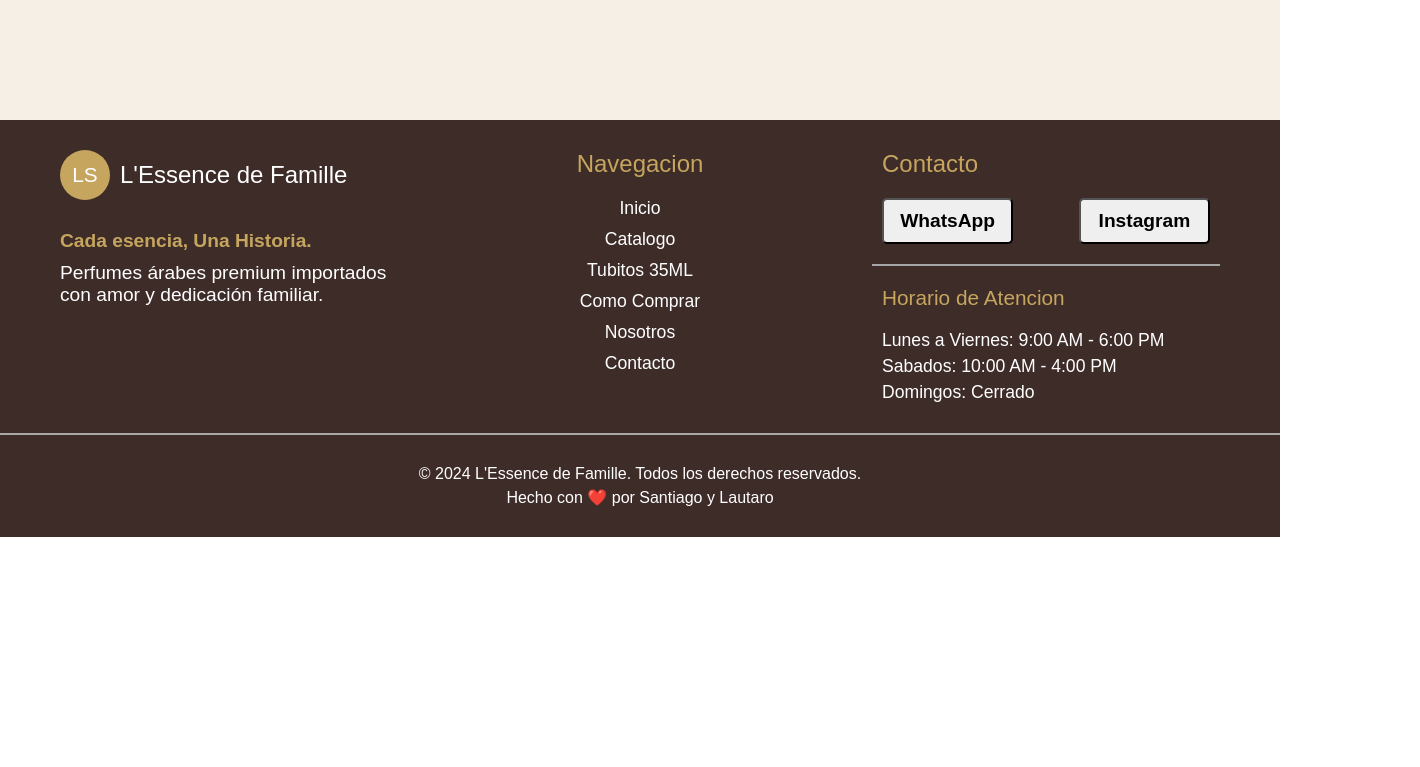
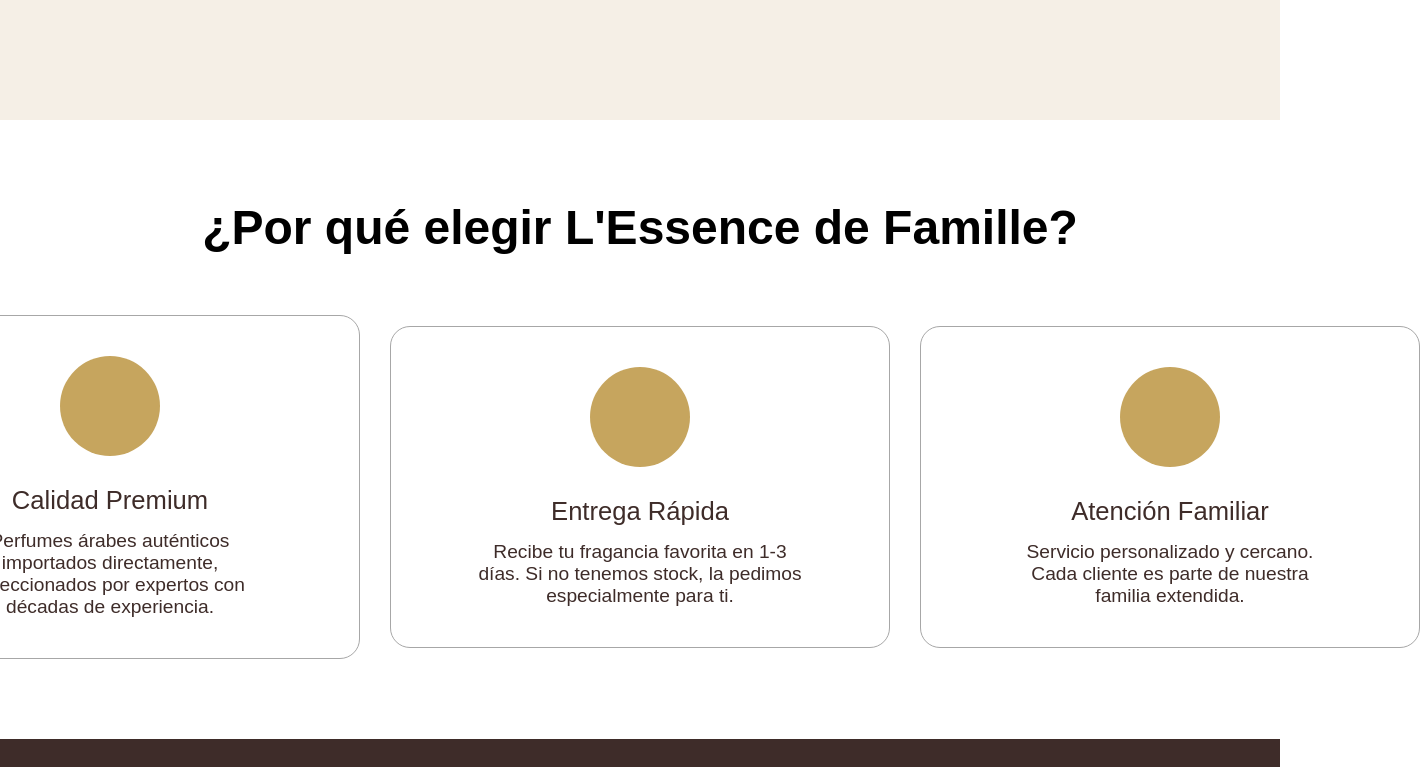
Before and after one commit to LautyDeveloper/l-essence-d-famille, a React (Vite) app: page / in a window 1280 px wide. Shown: the part 680-1447 px from the top of the page, 1420 px wide, since content can reach past the window. Before the commit the page ends 1217 px from the top, so only its background shows below. Built offline with nearby package versions, Linux system fonts and the light colour scheme.

Commit message:
Desarrollo seccion de Por que Elegirnos, de pagina Inicio.

```diff
--- /dev/null
+++ b/src/components/cards/card.css
@@ -0,0 +1,39 @@
+.card {
+  width: 500px;
+  height: auto;
+  display: flex;
+  flex-direction: column;
+  justify-content: center;
+  align-items: center;
+  gap: 30px;
+  padding: 40px 10px;
+  border-radius: 20px;
+  border: 1px solid var(--borderColor);
+}
+.card .card-icon-container {
+  width: 100px;
+  height: 100px;
+  display: grid;
+  place-items: center;
+  border-radius: 50%;
+  background-color: var(--colorGolden);
+}
+.card .card-text-container {
+  display: flex;
+  flex-direction: column;
+  justify-content: center;
+  align-items: center;
+  text-align: center;
+  width: 100%;
+  gap: 15px;
+}
+.card .card-text-container h3 {
+  font-size: 1.6rem;
+  font-weight: 500;
+  color: var(--colorBrown);
+}
+.card .card-text-container p {
+  font-size: 1.2rem;
+  color: var(--colorBrown);
+  width: 70%;
+}
--- /dev/null
+++ b/src/components/cards/card.jsx
@@ -0,0 +1,14 @@
+import React from "react";
+import "./card.css";
+
+export default function Card({ title, description, icon }) {
+  return (
+    <div className="card">
+      <div className="card-icon-container">{icon}</div>
+      <div className="card-text-container">
+        <h3>{title}</h3>
+        <p>{description}</p>
+      </div>
+    </div>
+  );
+}
--- a/src/css/vars.css
+++ b/src/css/vars.css
@@ -4,4 +4,5 @@
   --colorBrown: #3e2c29;
   --colorRed: #8c4b5d;
   --colorGolden: #c6a55e;
+  --borderColor: #a7a7a7;
 }
--- /dev/null
+++ b/src/pages/home/components/why-choose/cards-data.js
@@ -0,0 +1,22 @@
+const CardsData = [
+  {
+    "id": 1,
+    "icon": "check-circle",
+    "title": "Calidad Premium",
+    "description": "Perfumes árabes auténticos importados directamente, seleccionados por expertos con décadas de experiencia."
+  },
+  {
+    "id": 2,
+    "icon": "clock",
+    "title": "Entrega Rápida",
+    "description": "Recibe tu fragancia favorita en 1-3 días. Si no tenemos stock, la pedimos especialmente para ti."
+  },
+  {
+    "id": 3,
+    "icon": "heart",
+    "title": "Atención Familiar",
+    "description": "Servicio personalizado y cercano. Cada cliente es parte de nuestra familia extendida."
+  }
+]
+
+export default CardsData;
--- /dev/null
+++ b/src/pages/home/components/why-choose/why-choose.css
@@ -0,0 +1,19 @@
+#family-history-container {
+  display: flex;
+  flex-direction: column;
+  justify-content: center;
+  align-items: center;
+  padding: 80px 60px;
+  gap: 60px;
+}
+#family-history-container h2 {
+  font-size: 3rem;
+  text-align: center;
+}
+
+#family-history-container .family-history-cards-container {
+  display: flex;
+  justify-content: center;
+  align-items: center;
+  gap: 30px;
+}
--- /dev/null
+++ b/src/pages/home/components/why-choose/why-choose.jsx
@@ -0,0 +1,22 @@
+import React from "react";
+import "./why-choose.css";
+import Card from "../../../../components/cards/card.jsx";
+import CardsData from "./cards-data.js";
+
+export default function WhyChoose() {
+  return (
+    <div id="family-history-container">
+      <h2>¿Por qué elegir L'Essence de Famille?</h2>
+      <div className="family-history-cards-container">
+        {CardsData.map((card) => (
+          <Card
+            key={card.id}
+            title={card.title}
+            description={card.description}
+            icon={<i className={`fas fa-${card.icon} card-icon`}></i>}
+          />
+        ))}
+      </div>
+    </div>
+  );
+}
--- a/src/pages/home/home.jsx
+++ b/src/pages/home/home.jsx
@@ -1,5 +1,6 @@
 import React from "react";
 import Layout from "../../layout/layout";
+import WhyChoose from "./components/why-choose/why-choose";
 
 export default function Home() {
   return (
@@ -12,6 +13,8 @@
       home={true}
       btn1Text={"Ver Catalogo"}
       btn2Text={"Tubitos 35 ML"}
-    ></Layout>
+    >
+      <WhyChoose />
+    </Layout>
   );
 }
```
